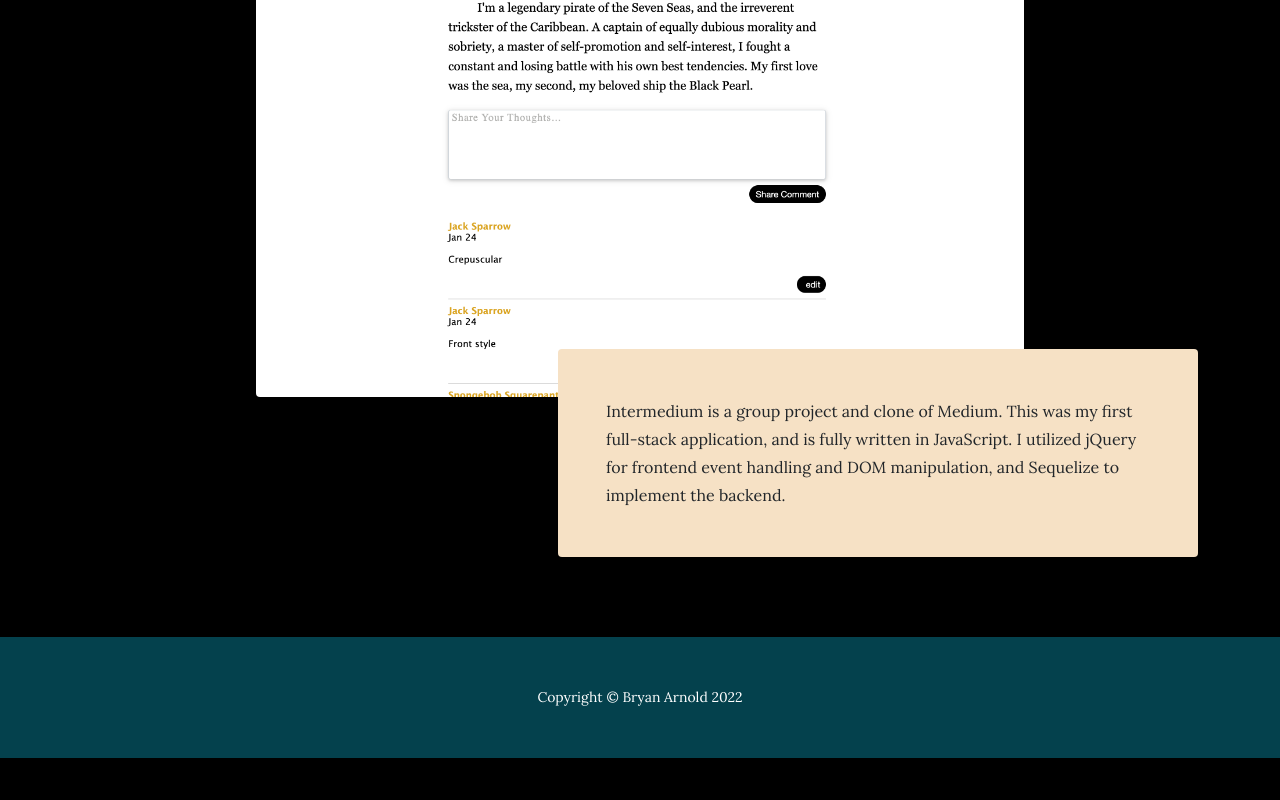
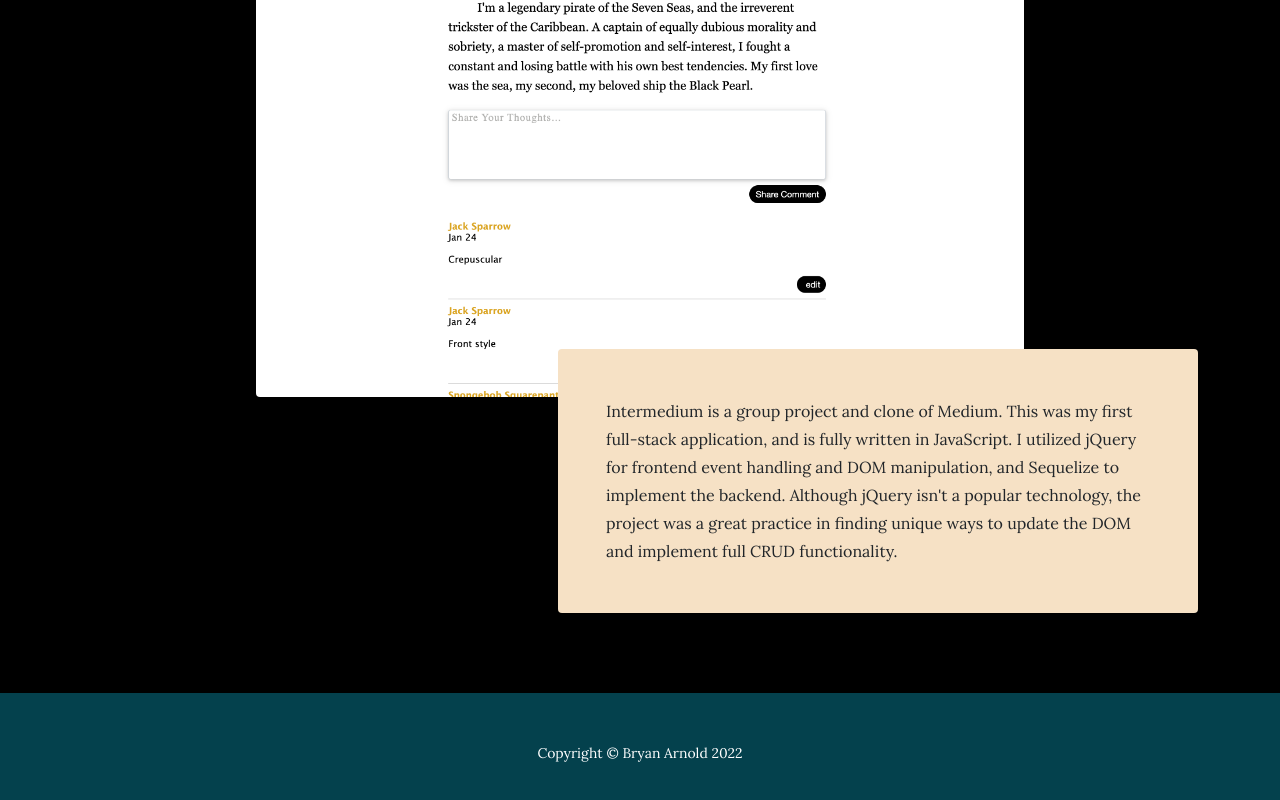
Before and after one commit to B-S-Arnold/B-S-Arnold.github.io, a plain HTML site: page projects.html in a window 1280 px wide. Shown: the part 3369-4169 px from the top of the page. Before the commit the page ends 4127 px from the top, so only its background shows below. Drawn offline with nearby package versions, Linux system fonts and the light colour scheme.

Commit message:
more desc

```diff
--- a/projects.html
+++ b/projects.html
@@ -121,7 +121,7 @@
                         </a>
                         <div class="product-item-description d-flex ms-auto">
                             <div class="bg-faded p-5 rounded">
-                                <p class="mb-0">Intermedium is a group project and clone of Medium. This was my first full-stack application, and is fully written in JavaScript. I utilized jQuery for frontend event handling and DOM manipulation, and Sequelize to implement the backend. </p>
+                                <p class="mb-0">Intermedium is a group project and clone of Medium. This was my first full-stack application, and is fully written in JavaScript. I utilized jQuery for frontend event handling and DOM manipulation, and Sequelize to implement the backend. Although jQuery isn't a popular technology, the project was a great practice in finding unique ways to update the DOM and implement full CRUD functionality.  </p>
                             </div>
                         </div>
                     </div>
```
